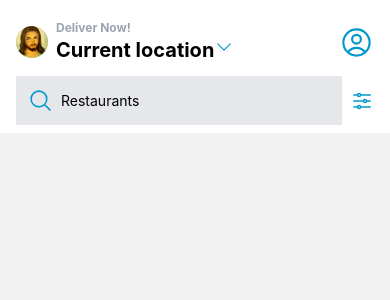
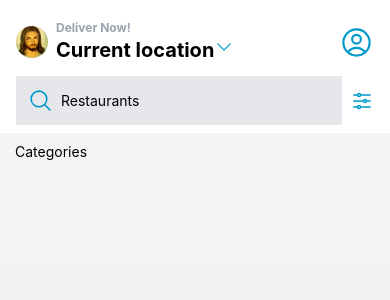
Before and after one commit to Slashh48/food-delivery-slashhimir, a React Native app: screen /Home in a window 390 px wide. Shown: the top 300 px of the page. Built offline with nearby package versions, Linux system fonts and the light colour scheme.

Commit message:
Znaci.......

```diff
--- /dev/null
+++ b/components/CatCard.js
@@ -0,0 +1,12 @@
+import { View, Text } from "react-native";
+import React from "react";
+
+const CatCard = () => {
+  return (
+    <View>
+      <Text>CatCard</Text>
+    </View>
+  );
+};
+
+export default CatCard;
--- a/components/Categories.js
+++ b/components/Categories.js
@@ -1,11 +1,19 @@
-import { View, Text } from "react-native";
+import { ScrollView, Text } from "react-native";
 import React from "react";
 
 const Categories = () => {
   return (
-    <View>
+    <ScrollView
+      contentContainerStyle={{
+        paddingHorizontal: 15,
+        paddingTop: 10,
+      }}
+      horizontal
+      showHorizontalScrollIndicator={false}
+    >
+      {/* Category card */}
       <Text>Categories</Text>
-    </View>
+    </ScrollView>
   );
 };
 
--- a/screens/HomeScreen.js
+++ b/screens/HomeScreen.js
@@ -8,6 +8,7 @@
   AdjustmentsHorizontalIcon,
   MagnifyingGlassIcon,
 } from "react-native-heroicons/outline";
+import Categories from "../components/Categories";
 
 const HomeScreen = () => {
   const navigation = useNavigation();
@@ -47,8 +48,14 @@
       </View>
 
       {/* Main */}
-      <ScrollView>
+      <ScrollView
+        className="bg-gray-100"
+        contentContainerStyle={{
+          paddingBottom: 100,
+        }}
+      >
         {/* Categories */}
+        <Categories />
 
         {/* Featured */}
       </ScrollView>
```
